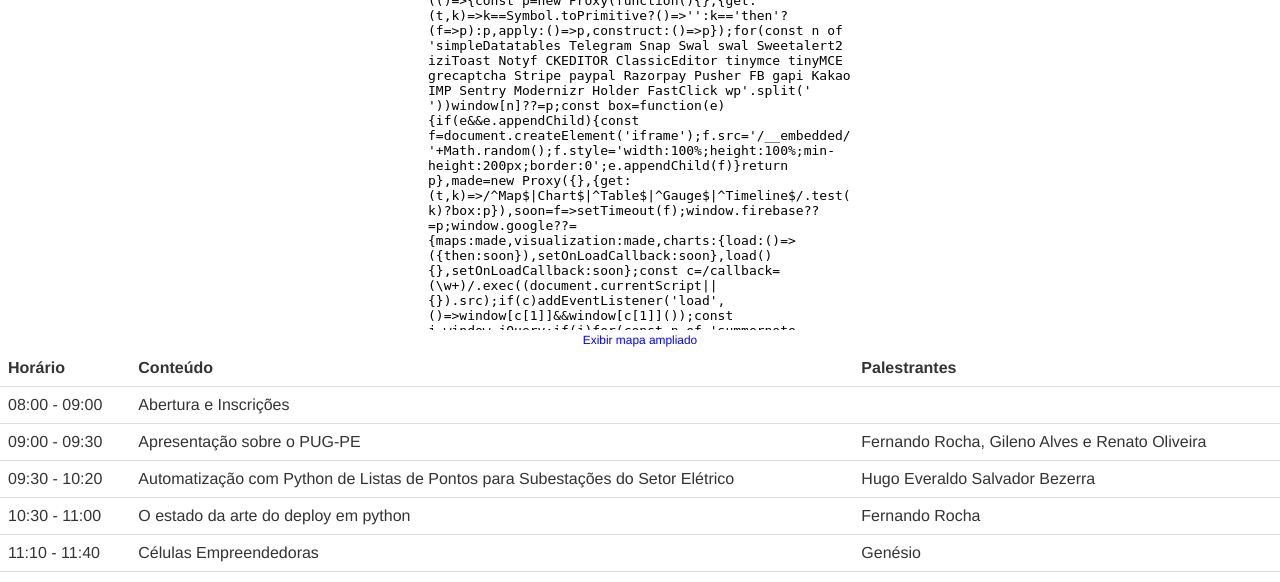
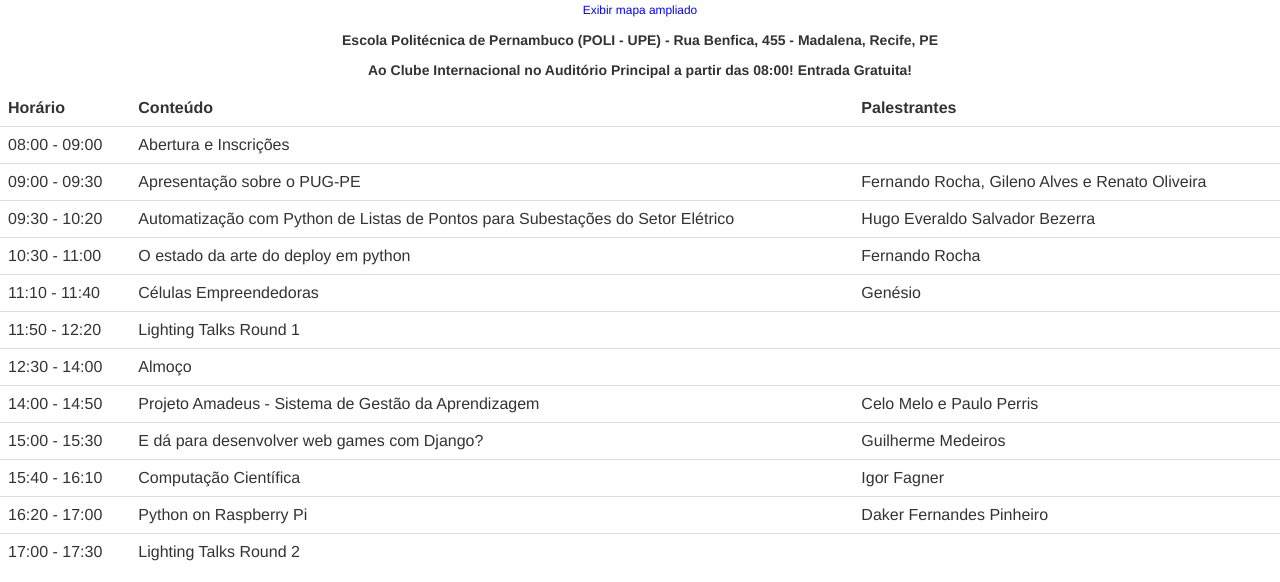
Before and after one commit to pugpe/pyconpe, a Django app: template pyconpe/templates/index.html in a window 1280 px wide. Shown: the part 200-782 px from the top of the page. Run offline with Django 3.2, Linux system fonts and the light colour scheme; the template is opened without the code that fills it, so the values that code supplies are empty; parts of the project's set-up code (start-up, migrations or seed data) failed here and were passed over; some libraries are stand-ins or nearby versions.

Commit message:
Adicionado mapa estático e endereço
Signed-off-by: Fernando Rocha <fernandogrd@yahoo.com.br>

```diff
--- a/pyconpe/templates/index.html
+++ b/pyconpe/templates/index.html
@@ -16,7 +16,11 @@
             <img src="{{ STATIC_URL }}imagens/logo.png" class="img-rounded center">
         </div>
         <div align="center" id="como-chegar">
-            <iframe width="425" height="350" frameborder="0" scrolling="no" marginheight="0" marginwidth="0" src="https://maps.google.com/maps?q=-8.058444,-34.903503&amp;num=1&amp;t=h&amp;ie=UTF8&amp;ll=-8.05838,-34.903629&amp;spn=0.011303,0.021136&amp;z=14&amp;output=embed"></iframe><br /><small><a href="https://maps.google.com/maps?q=-8.058444,-34.903503&amp;num=1&amp;t=h&amp;ie=UTF8&amp;ll=-8.05838,-34.903629&amp;spn=0.011303,0.021136&amp;z=14&amp;source=embed" style="color:#0000FF;text-align:left">Exibir mapa ampliado</a></small>
+            <a target="_blank" href="https://maps.google.com/?q=r.benfica,455-recife" style="color:#0000FF;text-align:left"><img src="http://maps.google.com/maps/api/staticmap?center=-8.058767,-34.903340&zoom=16&markers=-8.058767,-34.903340&size=600x300&sensor=false" alt="Escola Politécnica de Pernambuco (POLI - UPE) - Rua Benfica, 455 - Madalena, Recife, PE" /><br /><small>Exibir mapa ampliado</small></a>
+        </div>
+        <div align="center">
+            <h5>Escola Politécnica de Pernambuco (POLI - UPE) - Rua Benfica, 455 - Madalena, Recife, PE</h5>
+            <h5>Ao Clube Internacional no Auditório Principal a partir das 08:00! Entrada Gratuita!</h5>
         </div>
         <div id="grade">
             <table class="table table-hover">
```
